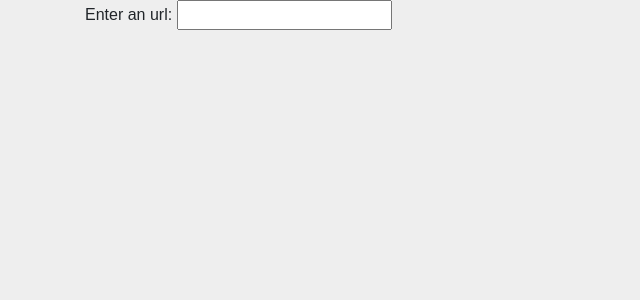
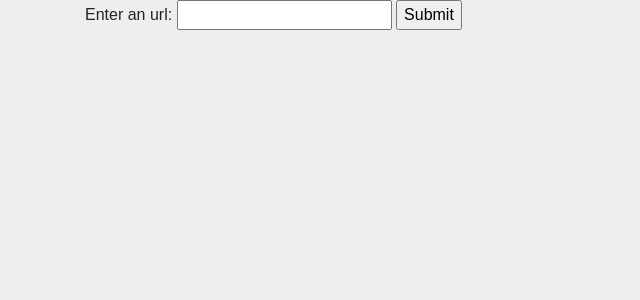
Before and after one commit to jchen2186/Foodifai, a Flask app: template app/templates/welcome.html in a window 1280 px wide. Shown: the top 300 px of the page, without its empty margins (0-640 px from the left). Run offline with Flask 2, Linux system fonts and the light colour scheme; the template is opened without the code that fills it, so the values that code supplies are empty; some libraries are stand-ins or nearby versions.

Commit message:
whoopsies~

```diff
--- a/app/templates/welcome.html
+++ b/app/templates/welcome.html
@@ -7,7 +7,10 @@
 	</head>
 	<body>
 		<div class="container">
-			Enter an url: <input type"text" name="url">
+			<form>
+				Enter an url: <input type"text" name="url">
+				<input type="submit" value="Submit">
+			</form>
 		</div>
 	</body>
 </html>
```
